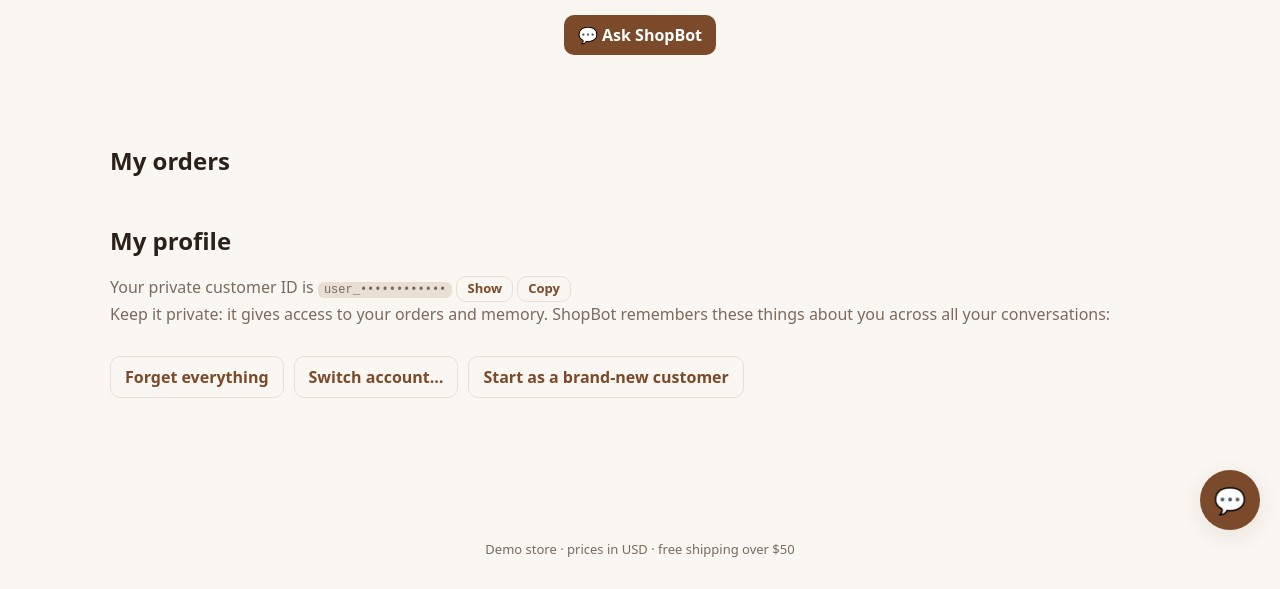
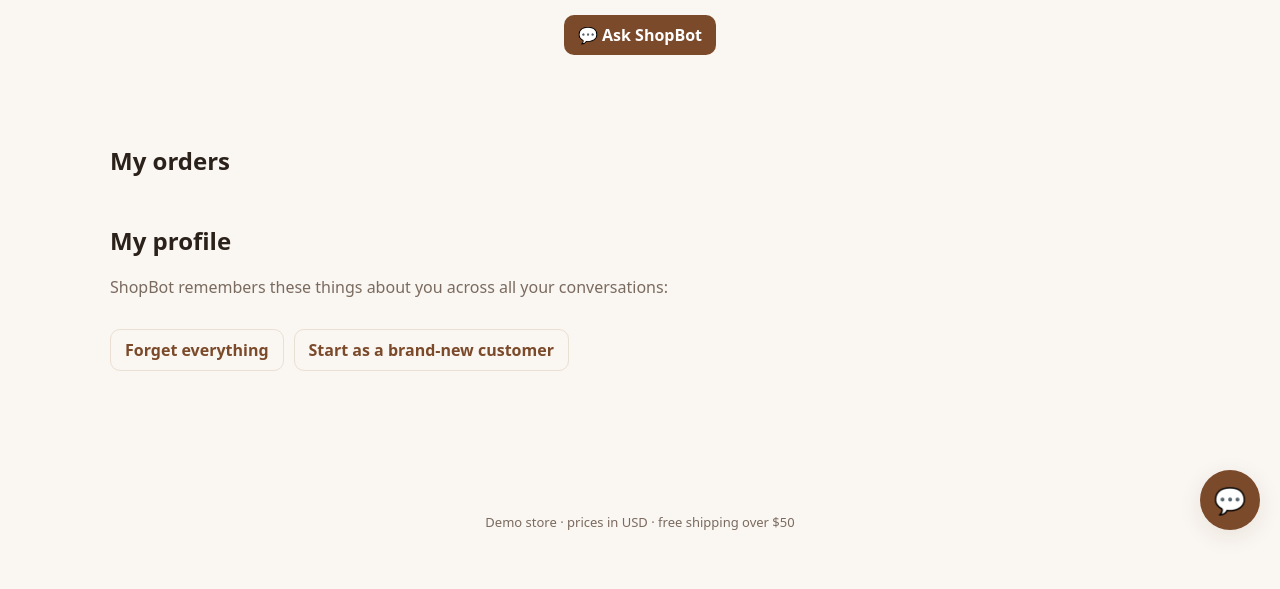
Before and after one commit to ikhaffan/ShopBot, a plain HTML site: page web/index.html in a window 1280 px wide. Shown: the part 250-839 px from the top of the page. After the commit the page ends 813 px from the top, so only its background shows below. Drawn offline with Linux system fonts and the light colour scheme; no server answers.

Commit message:
Remove customer id from the UI

```diff
--- a/web/index.html
+++ b/web/index.html
@@ -31,14 +31,10 @@
 
   <section class="panel" id="memory">
     <h2>My profile</h2>
-    <p style="color:var(--muted)">Your private customer ID is <code class="small" id="uid"></code>
-      <button class="ghost" style="padding:2px 10px;font-size:13px" onclick="toggleId()" id="idToggle">Show</button>
-      <button class="ghost" style="padding:2px 10px;font-size:13px" onclick="copyId()" id="idCopy">Copy</button><br>
-      Keep it private: it gives access to your orders and memory. ShopBot remembers these things about you across all your conversations:</p>
+    <p style="color:var(--muted)">ShopBot remembers these things about you across all your conversations:</p>
     <div class="mem" id="memBox"></div>
     <div class="row" style="margin-top:14px">
       <button class="ghost" onclick="forget()">Forget everything</button>
-      <button class="ghost" onclick="switchUser()">Switch account…</button>
       <button class="ghost" onclick="newUser()">Start as a brand-new customer</button>
     </div>
   </section>
--- a/web/shop.js
+++ b/web/shop.js
@@ -8,17 +8,6 @@ let userId = localStorage.getItem("shopbot_user_id");
 if (!userId) { userId = "user_" + rid(); localStorage.setItem("shopbot_user_id", userId); }
 let threadId = localStorage.getItem("shopbot_thread_id");
 if (!threadId) { threadId = "thread_" + rid(); localStorage.setItem("shopbot_thread_id", threadId); }
-// The id works like a password (it unlocks this customer's orders/memory), so it is masked by default.
-let idShown = false;
-const maskId = (s) => s.slice(0, 5) + "•".repeat(12);
-function renderId() { $("uid").textContent = idShown ? userId : maskId(userId); $("idToggle").textContent = idShown ? "Hide" : "Show"; }
-function toggleId() { idShown = !idShown; renderId(); }
-async function copyId() {
-  try { await navigator.clipboard.writeText(userId); $("idCopy").textContent = "Copied!"; }
-  catch { prompt("Copy your customer ID:", userId); }
-  setTimeout(() => ($("idCopy").textContent = "Copy"), 1500);
-}
-renderId();
 
 async function api(path, opts) {
   const r = await fetch(API + path, opts);
@@ -81,10 +70,6 @@ async function loadMemory() {
   m.facts.forEach((f) => { const s = document.createElement("span"); s.textContent = f; $("memBox").appendChild(s); });
 }
 async function forget() { if (confirm("Delete everything ShopBot remembers about you?")) { await api("/memory?user_id=" + encodeURIComponent(userId), { method: "DELETE" }); loadMemory(); } }
-function switchUser() {
-  const v = prompt("Enter an existing customer id:", userId);
-  if (v && /^[A-Za-z0-9_.:@-]{1,100}$/.test(v)) { localStorage.setItem("shopbot_user_id", v); newThreadId(); location.reload(); }
-}
 function newUser() { localStorage.setItem("shopbot_user_id", "user_" + rid()); newThreadId(); location.reload(); }
 function newThreadId() { localStorage.setItem("shopbot_thread_id", "thread_" + rid()); }
 
```
